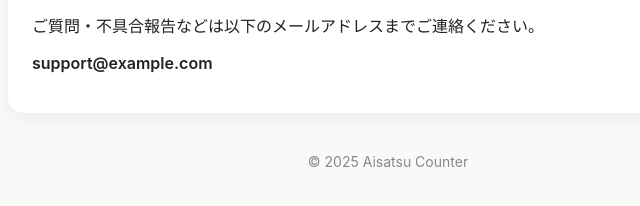
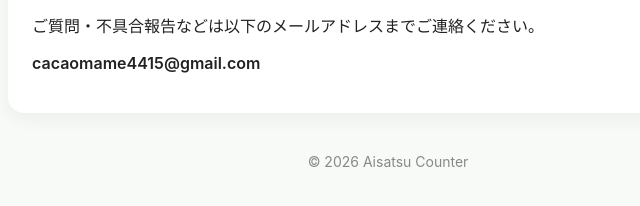
Before and after one commit to cacao3814/flutter-greeting_count-suport, a plain HTML site: page index.html in a window 1280 px wide. Shown: the part 932-1138 px from the top of the page, 252-892 px from the left. Drawn offline with Linux system fonts and the light colour scheme.

Commit message:
Update index.html
メールアドレス

```diff
--- a/index.html
+++ b/index.html
@@ -144,7 +144,7 @@ h2{
 </p>
 
 <p class="email">
-support@example.com
+cacaomame4415@gmail.com
 </p>
 
 </div>
@@ -152,7 +152,7 @@ support@example.com
 
 <div class="footer">
 
-© 2025 Aisatsu Counter
+© 2026 Aisatsu Counter
 
 </div>
 
```
